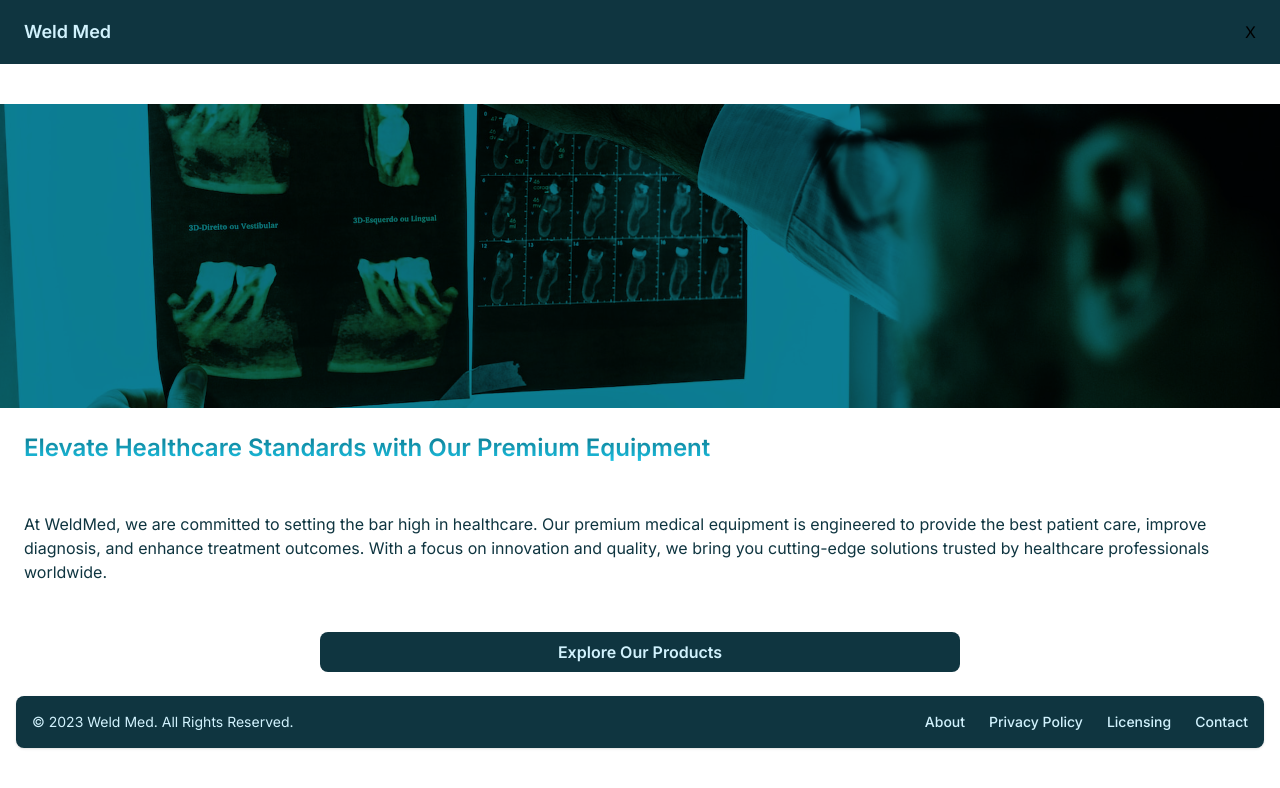
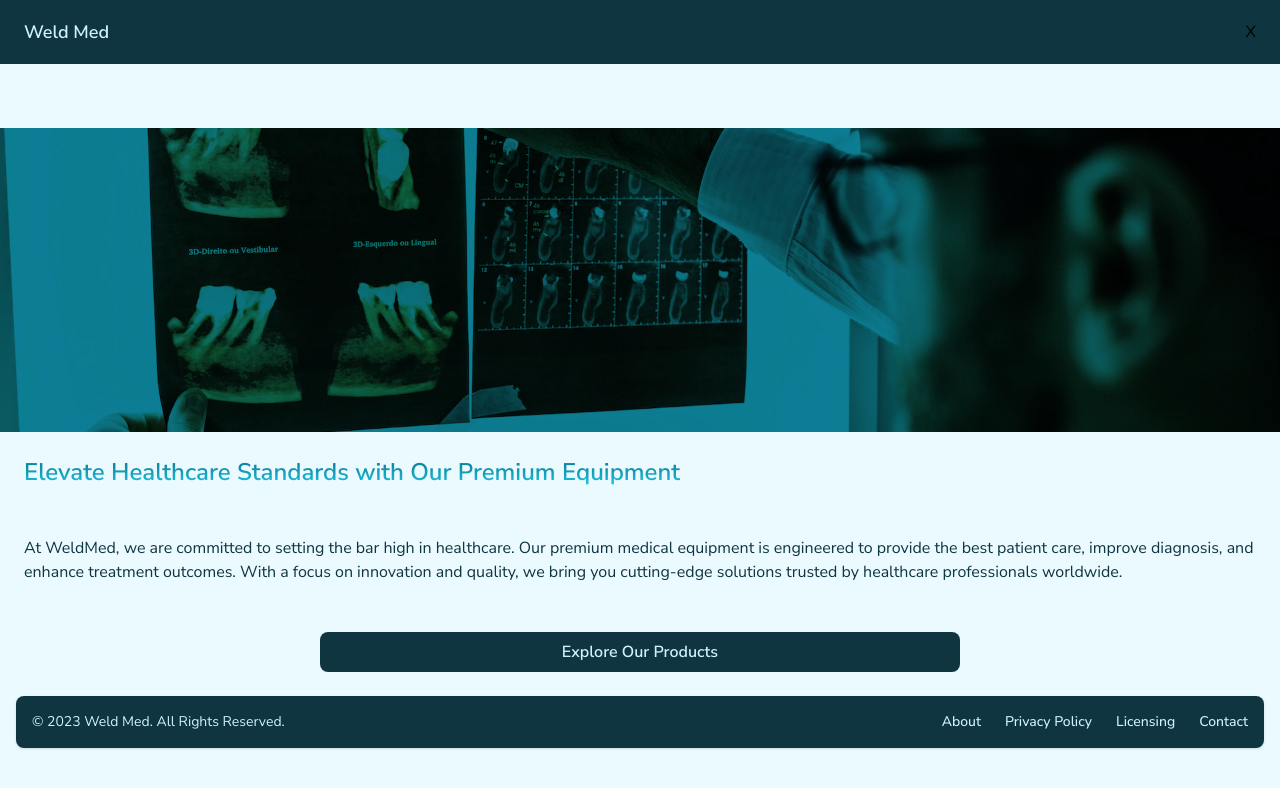
Before and after one commit to musaakhmed/msr-trading, a Next.js app: page / in a window 1280 px wide. Shown: the top 788 px of the page. Built offline with nearby package versions, Linux system fonts and the light colour scheme.

Commit message:
style: add nunito sans font via next/font with variables to globals.css and by passing to layout.tsx

```diff
--- a/app/globals.css
+++ b/app/globals.css
@@ -10,5 +10,6 @@
 	}
 }
 
-body {
-}
+/* body {
+	background-color: var(--bg-color);
+} */
--- a/app/layout.tsx
+++ b/app/layout.tsx
@@ -1,10 +1,13 @@
 import type { Metadata } from 'next';
-import { Inter } from 'next/font/google';
+import { Nunito_Sans } from 'next/font/google';
 import './globals.css';
 import NavMenu from '@/components/ui/Header/Header';
 import Footer from '@/components/ui/Footer/Footer';
 
-const inter = Inter({ subsets: ['latin'] });
+const nunito = Nunito_Sans({
+	subsets: ['latin'],
+	variable: '--font-nunito-sans',
+});
 
 export const metadata: Metadata = {
 	title: 'WeldMed',
@@ -19,7 +22,7 @@ export default function RootLayout({
 	return (
 		<html lang="en">
 			<meta name="viewport" content="width=device-width" />
-			<body className={inter.className}>
+			<body className={` bg-background ${nunito.className}`}>
 				<NavMenu />
 				{children}
 				<Footer />
--- a/tailwind.config.ts
+++ b/tailwind.config.ts
@@ -8,6 +8,9 @@ const config: Config = {
 	],
 	theme: {
 		extend: {
+			fontFamily: {
+				nunito_sans: 'var(--font-nunito-sans)',
+			},
 			colors: {
 				cerulean: {
 					50: '#fdfeff',
@@ -23,6 +26,7 @@ const config: Config = {
 				},
 				primary: 'rgb(var(--color-primary) / <alpha-value>)',
 				secondary: 'rgb(var(--color-secondary) / <alpha-value>)',
+				background: 'rgb(var(--bg-color) / <alpha-value>)',
 			},
 			backgroundImage: {
 				'hero-pattern': "url('/assets/images/hero/dental1.jpg')",
```
